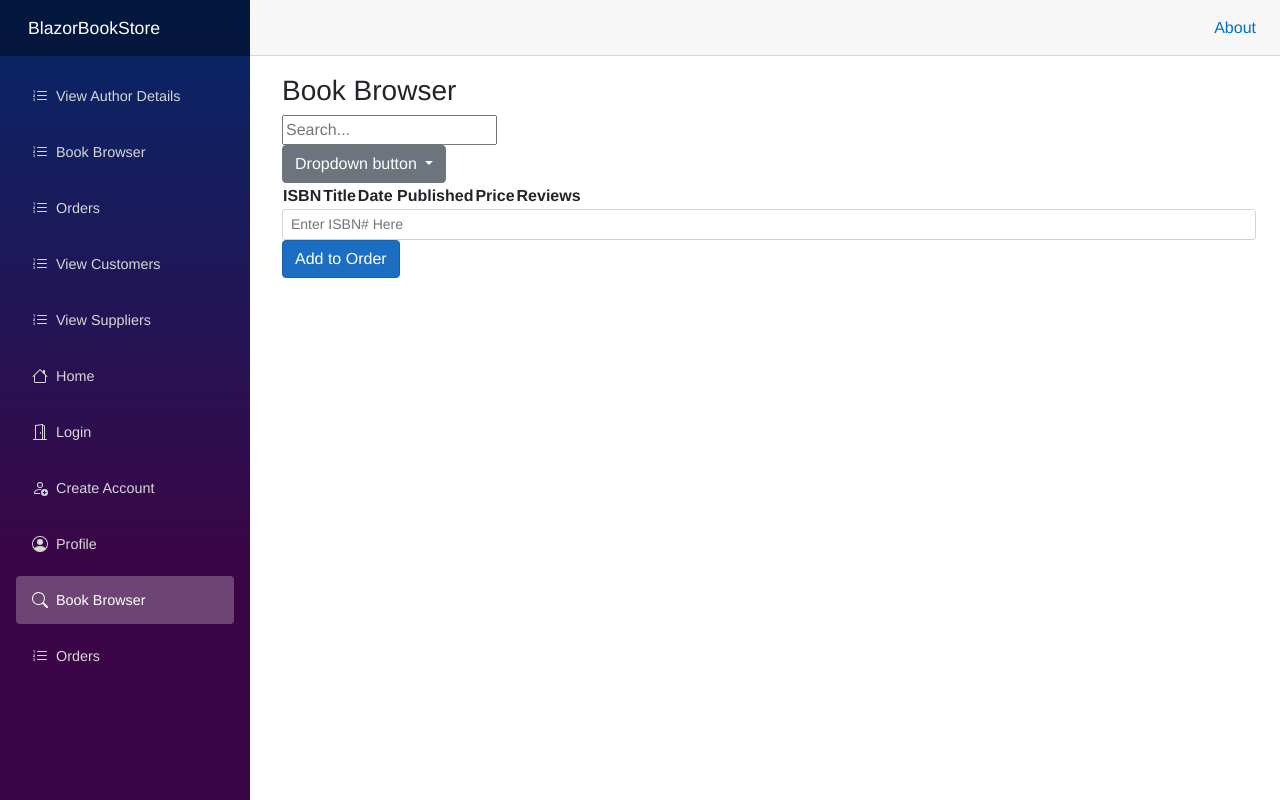
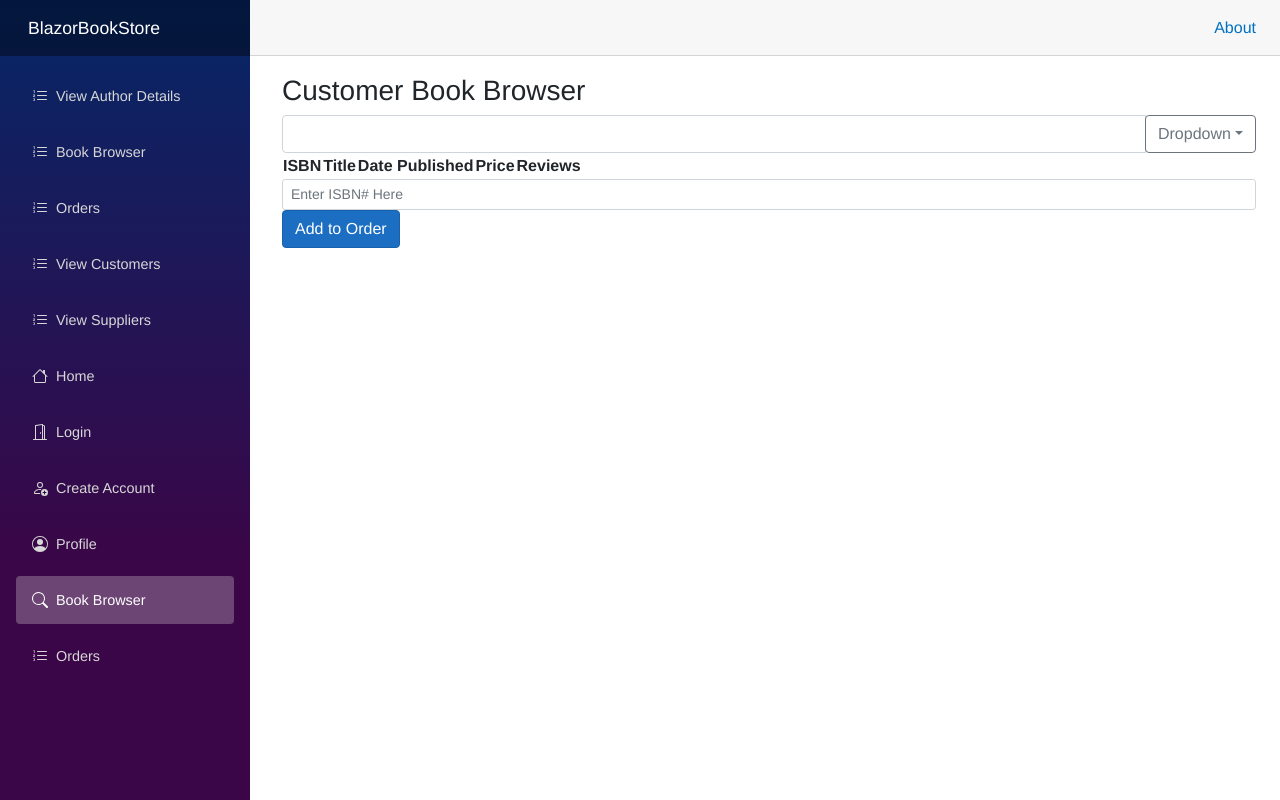
Before and after one commit to bradenbjames/BookStore_Brewster_James, an ASP.NET Core app: page /Customerbookbrowser in a window 1280 px wide. Run offline with ASP.NET Core 8, Linux system fonts and the light colour scheme; data that the repository does not hold is empty; style sheets or scripts are compiled from the project's sources.

Commit message:
search changes

```diff
--- a/BlazorBookStore1/Pages/AdminViewOrders.razor
+++ b/BlazorBookStore1/Pages/AdminViewOrders.razor
@@ -10,8 +10,7 @@
 		<tr>
 			<th scope="col">Order#</th>
 			<th scope="col">Order Date</th>
-			<th scope="col">Number of Items</th>
-			<th scope="col">Customer</th>
+			<th scope="col">CustomerID</th>
 		</tr>
 	</thead>
 	<tbody>
@@ -20,7 +19,6 @@
 			<tr>
 				<td>@o.orderID</td>
 				<td>@o.orderDate</td>
-				<td>TBD</td>
 				<td>@o.customerID</td>
 			</tr>
 		}
--- a/BlazorBookStore1/Pages/AdminViewSuppliers.razor
+++ b/BlazorBookStore1/Pages/AdminViewSuppliers.razor
@@ -8,6 +8,7 @@
 <table class="thead-dark">
 	<thead>
 		<tr>
+			<th scope="col">SupplierID</th>
 			<th scope="col">Supplier Name</th>
 		</tr>
 	</thead>
@@ -15,6 +16,7 @@
 		@foreach(Supplier s in DatabaseInstance.viewSuppliers())
 		{
 			<tr>
+				<td>@s.supplierID</td>
 				<td>@s.name</td>
 			</tr>
 		}
--- a/BlazorBookStore1/Pages/CustomerBookBrowser.razor
+++ b/BlazorBookStore1/Pages/CustomerBookBrowser.razor
@@ -1,17 +1,17 @@
 @page "/Customerbookbrowser"
-<div>
-    <h3>Book Browser</h3>
-    <input type="search" id="query" name="q" placeholder="Search...">
-	<div class="dropdown">
-	<button class="btn btn-secondary dropdown-toggle" type="button" id="dropdownMenuButton" data-toggle="dropdown" aria-haspopup="true" aria-expanded="false">
-			Dropdown button
-	</button>
-	<div class="dropdown-menu" aria-labelledby="dropdownMenuButton">
-		<a class="dropdown-item" href="#">Action</a>
-		<a class="dropdown-item" href="#">Another action</a>
-		<a class="dropdown-item" href="#">Something else here</a>
+<h3>Customer Book Browser</h3>
+<div class="input-group">
+  <input type="text" class="form-control" aria-label="Text input with dropdown button">
+  <div class="input-group-append">
+    <button class="btn btn-outline-secondary dropdown-toggle" type="button" data-toggle="dropdown" aria-haspopup="true" aria-expanded="false">Dropdown</button>
+    <div class="dropdown-menu">
+      <a class="dropdown-item" href="#">Title</a>
+      <a class="dropdown-item" href="#">Date Published</a>
+      <a class="dropdown-item" href="#">Category</a>
+      <div role="separator" class="dropdown-divider"></div>
+      <a class="dropdown-item" href="#">Separated link</a>
+    </div>
   </div>
-</div>
 </div>
 
 <table class="thead-dark">
--- a/BlazorBookStore1/Pages/Login.razor
+++ b/BlazorBookStore1/Pages/Login.razor
@@ -22,7 +22,7 @@
                                 <label class="form-label" for="typePasswordX">Password</label>
                             </div>
 
-                            <button class="btn btn-outline-light btn-lg px-5" id="loginButton" @onclick="()=>RedirectLogin()" type="submit">Login</button>
+                            <button class="btn btn-outline-light btn-lg px-5" id="loginButton" @onclick="RedirectLogin" type="submit">Login</button>
 
                             <div class="d-flex justify-content-center text-center mt-4 pt-1">
                                 <a href="#!" class="text-white"><i class="fab fa-facebook-f fa-lg"></i></a>
```
Also changed, not shown: BlazorBookStore1/Pages/AdminBookBrowser.razor (+13 -2 lines).
